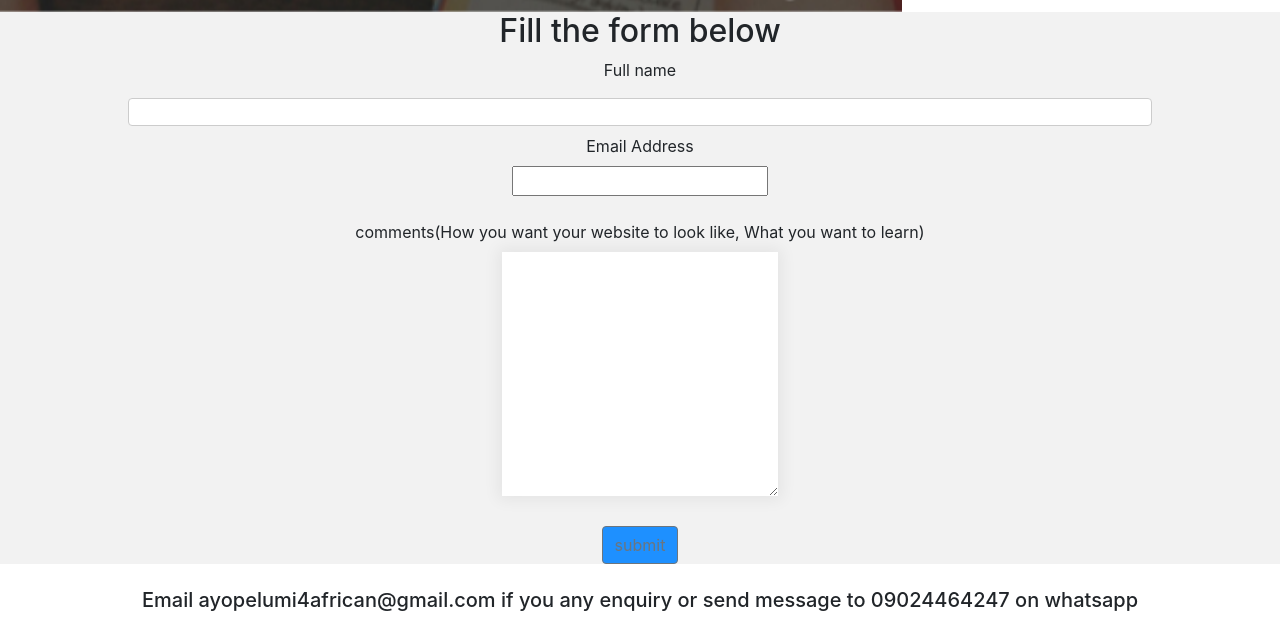
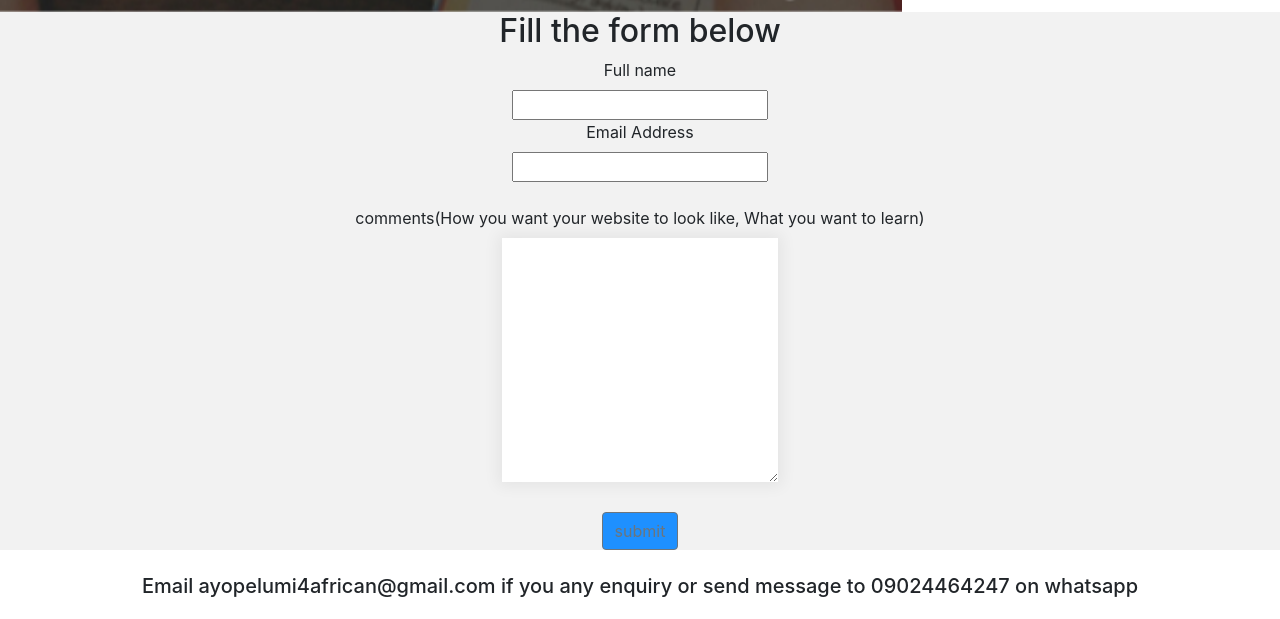
Before and after one commit to Ayopelumi12/Ebiesuwa-Sarah, a plain HTML site: page contact.htm in a window 1280 px wide. Shown: the part 918-1537 px from the top of the page. Drawn offline with nearby package versions, Linux system fonts and the light colour scheme.

Commit message:
Update contact.htm

```diff
--- a/contact.htm
+++ b/contact.htm
@@ -77,7 +77,7 @@
 	<form>
 		<h2>Fill the form below</h2>
 			<label for="fname">Full name</label><br>
-			<input type="text" name="fname" id="fname" style="width:80% ;margin: 8px 0;  display: inline-block;  border: 1px solid #ccc;border-radius: 4px;box-sizing: border-box;"><br>
+			<input type="text" name="fname" id="fname""><br>
 			<label for="email">Email Address</label><br>
 			<input type="email" name="email" id="email"><br><br>
 			<label for="fname">comments(How you want your website to look like, What you want to learn)</label><br>
```
